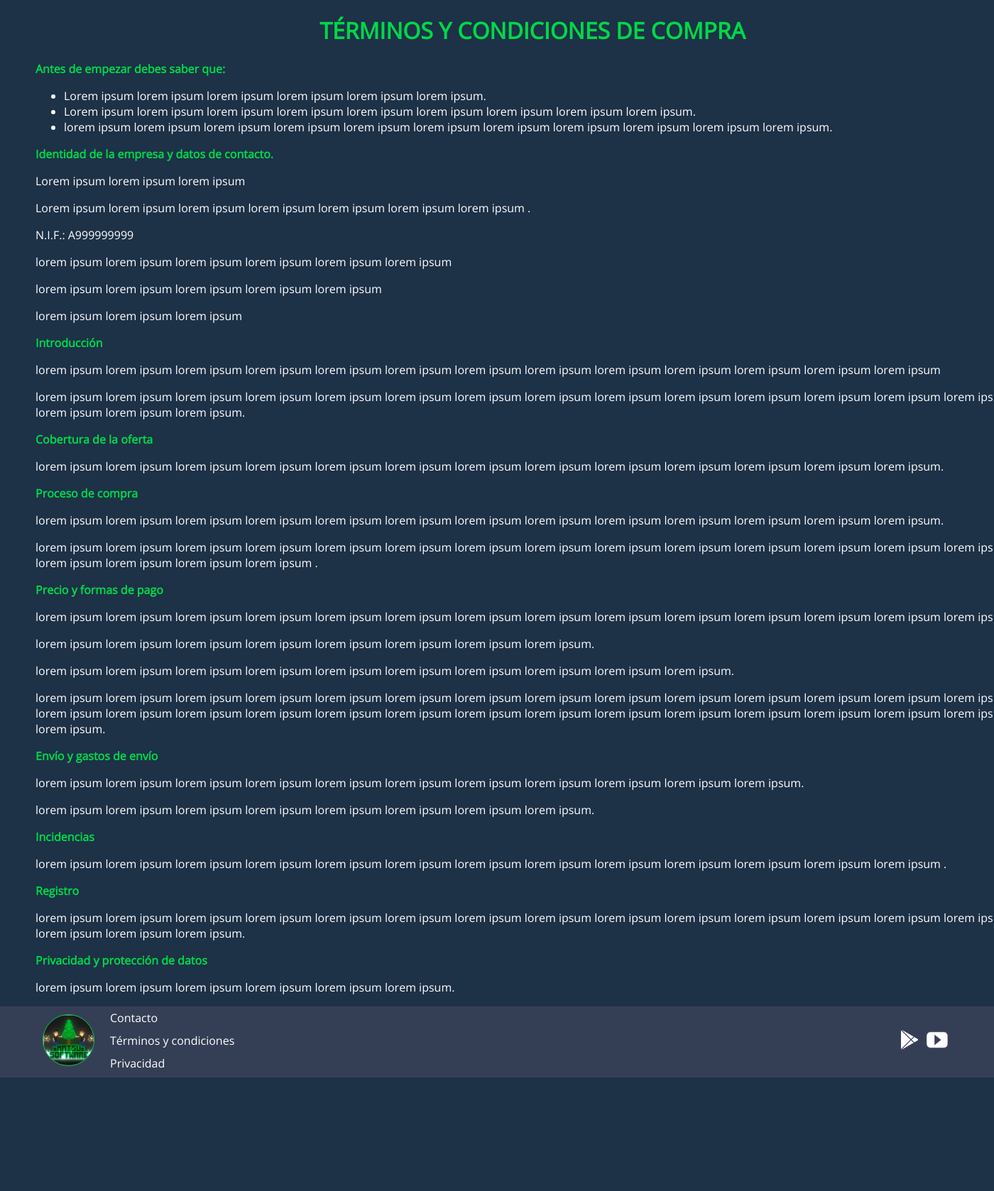
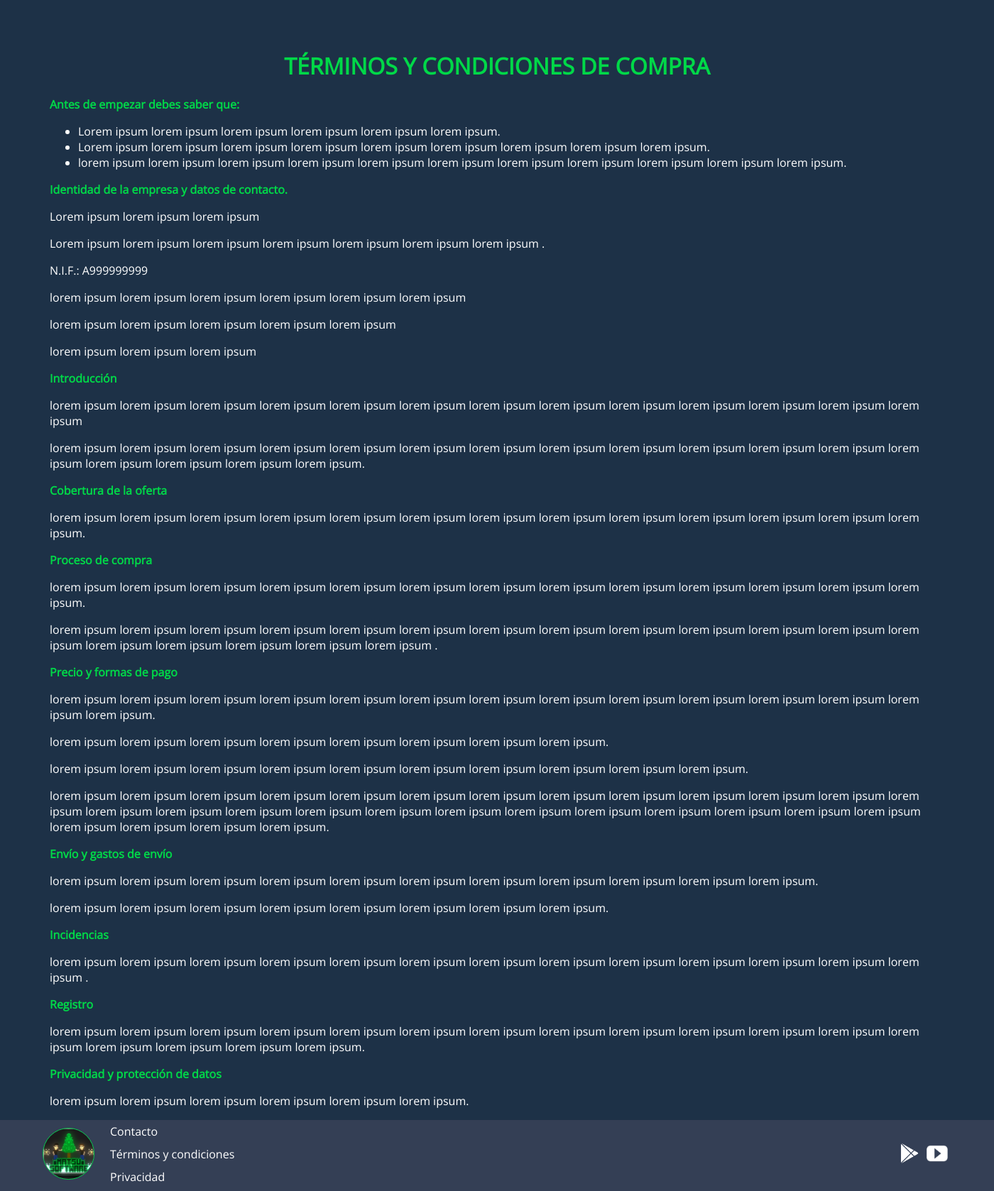
Before and after one commit to byMagg/MatsuSoftware, a PHP site: page /matsusoftware/tyc.php in a window 1400 px wide; the page is wider, and only the part inside the window is pictured. Shown: the part 50-1728 px from the top of that part at 71% size. Before the commit the page ends 1568 px from the top of that part, so only its background shows below. Run offline with PHP 8.4, Linux system fonts and the light colour scheme.

Commit message:
update tycprivacy

```diff
--- a/css/tycandprivacy.css
+++ b/css/tycandprivacy.css
@@ -7,3 +7,9 @@ h1,
 h1 {
     text-align: center;
 }
+
+.content-inside{
+    width: 90%;
+    margin: 0 auto;
+    padding: 50px 0px 100px 0px;
+}
```
Also changed, not shown: css/tyc.css (deleted, +0 -7 lines).
